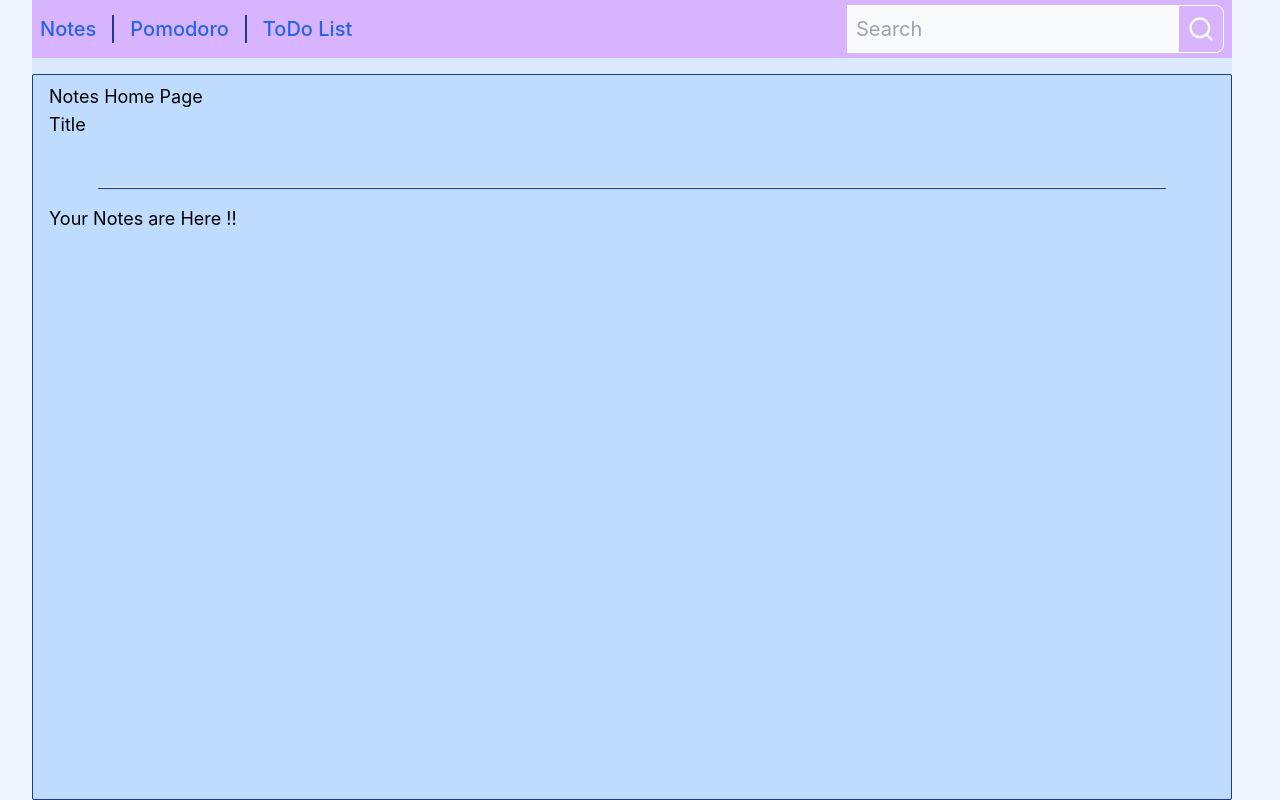
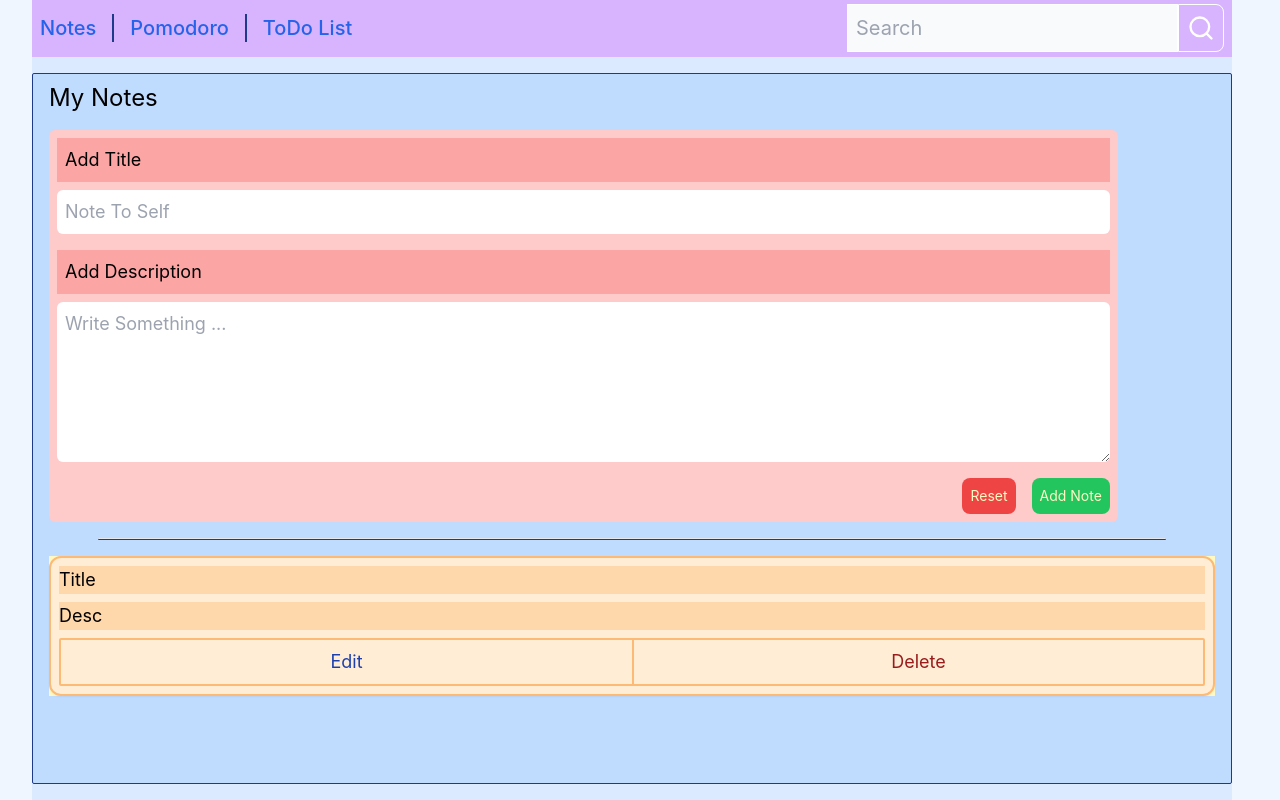
Before and after one commit to idesofmarch00/BasicFokus-VueApp, a Vue app: page /#/ in a window 1280 px wide. Built offline with nearby package versions, Linux system fonts and the light colour scheme.

Commit message:
Created NoteCard

```diff
--- a/src/App.vue
+++ b/src/App.vue
@@ -6,7 +6,7 @@ import NavBar from "@/components/common/NavBar.vue";
   <main class="flex flex-col h-screen items-center text-black bg-blue-100">
     <NavBar class="" />
 
-    <RouterView class="mt-4 w-full" />
+    <RouterView class="mt-4 h-screen w-full" />
   </main>
 </template>
 
--- /dev/null
+++ b/src/components/Notes/NoteCard.vue
@@ -0,0 +1,20 @@
+<script setup lang="ts"></script>
+
+<template>
+  <div
+    class="flex flex-col space-y-2 bg-orange-100 border-2 border-orange-300 shadow-sm rounded-xl p-2"
+  >
+    <div class="bg-orange-200">Title</div>
+    <div class="bg-orange-200">Desc</div>
+    <div class="flex border-2 border-orange-300 rounded-sm">
+      <button class="w-1/2 px-10 py-2 text-blue-800">Edit</button>
+      <button
+        class="border-orange-300 border-l-2 w-1/2 px-10 py-2 text-red-800"
+      >
+        Delete
+      </button>
+    </div>
+  </div>
+</template>
+
+<style scoped></style>
--- a/src/pages/Notes.vue
+++ b/src/pages/Notes.vue
@@ -1,17 +1,54 @@
 <template>
   <div
-    class="flex flex-col h-screen w-full space-y-4 bg-blue-200 border border-blue-900 rounded-sm px-4 py-2"
+    class="flex flex-col mb-4 space-y-4 bg-blue-200 border border-blue-900 rounded-sm px-4 py-2"
   >
-    Notes Home Page
-    <div>Title</div>
-    <div></div>
-    <div></div>
+    <p class="text-2xl">My Notes</p>
+
+    <div class="bg-red-200 rounded-md flex flex-col space-y-4 p-2 w-11/12">
+      <div class="flex flex-col space-y-2">
+        <p class="bg-red-300 p-2">Add Title</p>
+        <input
+          type="text"
+          placeholder="Note To Self"
+          class="rounded-md p-2 hover:bg-blue-50"
+        />
+      </div>
+      <div class="flex flex-col space-y-2">
+        <p class="bg-red-300 p-2">Add Description</p>
+        <textarea
+          rows=""
+          cols=""
+          class="h-40 rounded-md p-2 hover:bg-blue-50"
+          placeholder="Write Something ..."
+        ></textarea>
+      </div>
+
+      <div class="flex justify-end space-x-4">
+        <button
+          type="reset"
+          class="p-2 bg-red-500 text-yellow-100 rounded-lg text-sm hover:bg-red-700"
+        >
+          Reset
+        </button>
+        <button
+          type="submit"
+          class="p-2 bg-green-500 text-yellow-100 rounded-lg text-sm hover:bg-green-700"
+        >
+          Add Note
+        </button>
+      </div>
+    </div>
+
     <hr class="h-[2px] w-11/12 mx-auto rounded-lg bg-blue-900" />
-    <div>Your Notes are Here !!</div>
-    <div></div>
+
+    <div class="bg-yellow-100">
+      <NoteCard />
+    </div>
   </div>
 </template>
 
-<script setup lang="ts"></script>
+<script setup lang="ts">
+import NoteCard from "@/components/Notes/NoteCard.vue";
+</script>
 
 <style scoped></style>
```
